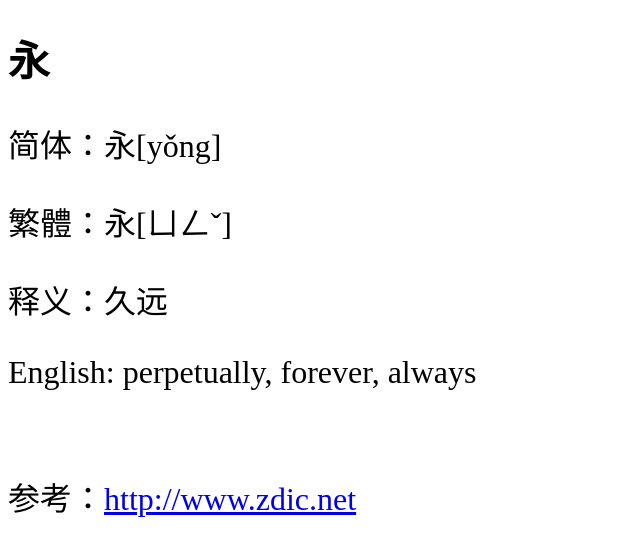
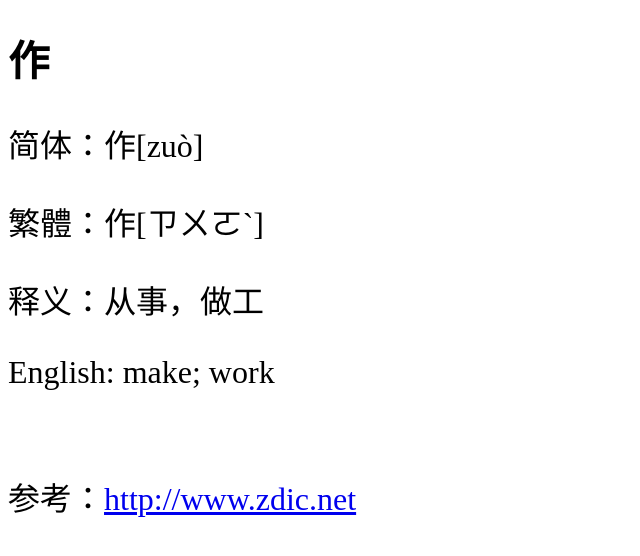
Before and after one commit to shengzhe/livecalligraphy, a Jekyll site: the page built from _posts/2012-08-31-LanTing-270.html, in a window 1280 px wide. Shown: the top 556 px of the page, without its empty margins (0-640 px from the left). Built offline with Jekyll 4.4.1, drawn with Linux system fonts in a browser that asks for light colours; Markdown is read by kramdown in place of the engine named in the settings.

Commit message:
Update 2012-08-31-LanTing-270.html

```diff
--- a/_posts/2012-08-31-LanTing-270.html
+++ b/_posts/2012-08-31-LanTing-270.html
@@ -1,11 +1,11 @@
 ---
 layout: default
-title: 兰亭集序第1个字 (1st character of Lan Ting)
+title: 兰亭集序第270个字 (270th character of Lan Ting)
 ---
-<h1>永</h1>
-<p>简体：永[yǒng]</p>
-<p>繁體：永[ㄩㄥˇ]</p>
-<p>释义：久远</p>
-<p>English: perpetually, forever, always</p>
+<h1>作</h1>
+<p>简体：作[zuò]</p>
+<p>繁體：作[ㄗㄨㄛˋ]</p>
+<p>释义：从事，做工</p>
+<p>English: make; work</p>
 <br/>
-<p>参考：<a href="http://www.zdic.net/zd/zi/ZdicE6ZdicB0ZdicB8.htm">http://www.zdic.net</a></p>
+<p>参考：<a href="http://www.zdic.net/z/15/js/4F5C.htm">http://www.zdic.net</a></p>
```
